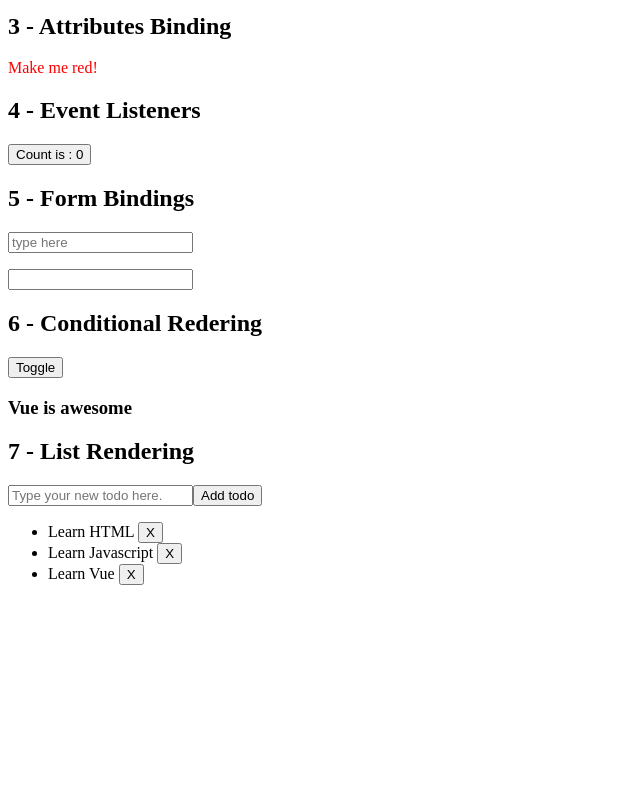
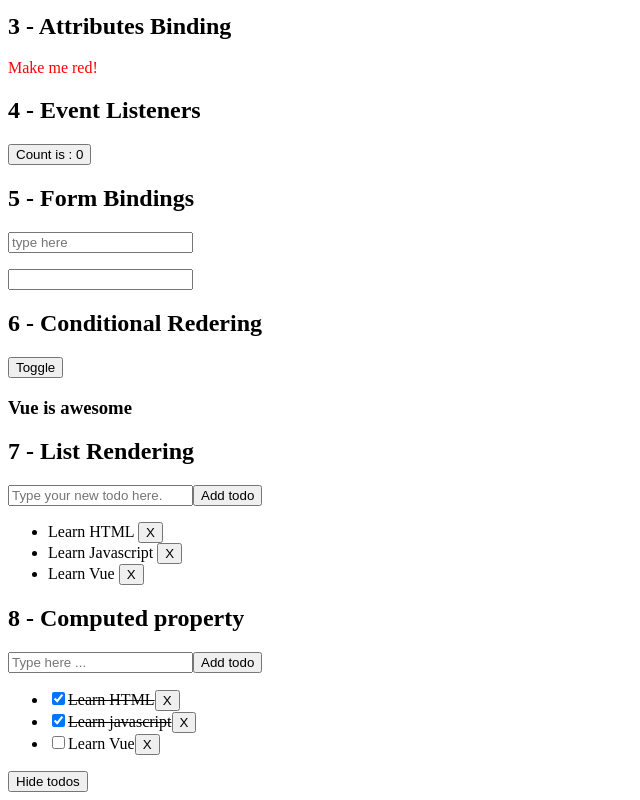
Before and after one commit to DavidQP/official-vue-tutorial, a Vue app: page / in a window 1280 px wide. Shown: the part 237-1037 px from the top of the page, without its empty margins (0-640 px from the left). Before the commit the page ends 838 px from the top, so only its background shows below. Built offline with nearby package versions, Linux system fonts and the light colour scheme.

Commit message:
Add computed property section

```diff
--- a/src/App.vue
+++ b/src/App.vue
@@ -8,6 +8,7 @@ import EventListeners  from '@/components/EventListeners.vue'
 import FormBindings from '@/components/FormBindings.vue'
 import ConditionalRendering from '@/components/ConditionalRendering.vue'
 import ListRendering from '@/components/ListRendering.vue'
+import ComputedProperty from '@/components/ComputedProperty.vue'
 
 const section = ref(0);
 </script>
@@ -21,4 +22,5 @@ const section = ref(0);
   <FormBindings :section="5" />
   <ConditionalRendering :section="6" />
   <ListRendering :section="7" />
+  <ComputedProperty :section="8" />
 </template>
--- /dev/null
+++ b/src/components/ComputedProperty.vue
@@ -0,0 +1,56 @@
+<script setup>
+  import { defineProps, ref, computed } from 'vue'
+
+  const props = defineProps({
+    section: {
+      type: Number,
+      default: 0
+    }
+  })
+
+  let id = 0
+  const newTodo = ref('')
+  const hideCompleted = ref(false)
+  const todos = ref([
+    { id: id++, text: 'Learn HTML', done: true },
+    { id: id++, text: 'Learn javascript', done: true },
+    { id: id++, text: 'Learn Vue', done: false },
+
+  ])
+
+  const title = ref('Computed property')
+
+  function addTodo() {
+    todos.value.push({ id: id++, text: newTodo, done: false })
+  }
+
+  function deleteTodo(todo) {
+    todos.value = todos.value.filter((t) => t.id !== todo.id)
+  }
+
+  const filteredTodos = computed(() => {
+    return hideCompleted.value ? todos.value.filter((t) => !t.done) : todos.value
+  })
+
+</script>
+
+<template>
+  <h2> {{ section }} - {{ title }} </h2>
+  <form @submit.prevent="addTodo">
+    <input v-model="newTodo" placeholder="Type here ..." >
+    <button>Add todo</button>
+  </form>
+  <ul>
+    <li v-for="todo in filteredTodos" :key="todo">
+      <input type="checkbox" v-model="todo.done">
+      <span :class="{ done: todo.done }">{{ todo.text }}</span>
+      <button @click="deleteTodo(todo)">X</button>
+    </li>
+  </ul>
+  <button @click="hideCompleted = !hideCompleted">{{ hideCompleted ? 'Show all' : 'Hide todos' }}</button>
+</template>
+<style>
+  .done {
+    text-decoration: line-through ;
+  }
+</style>
```
